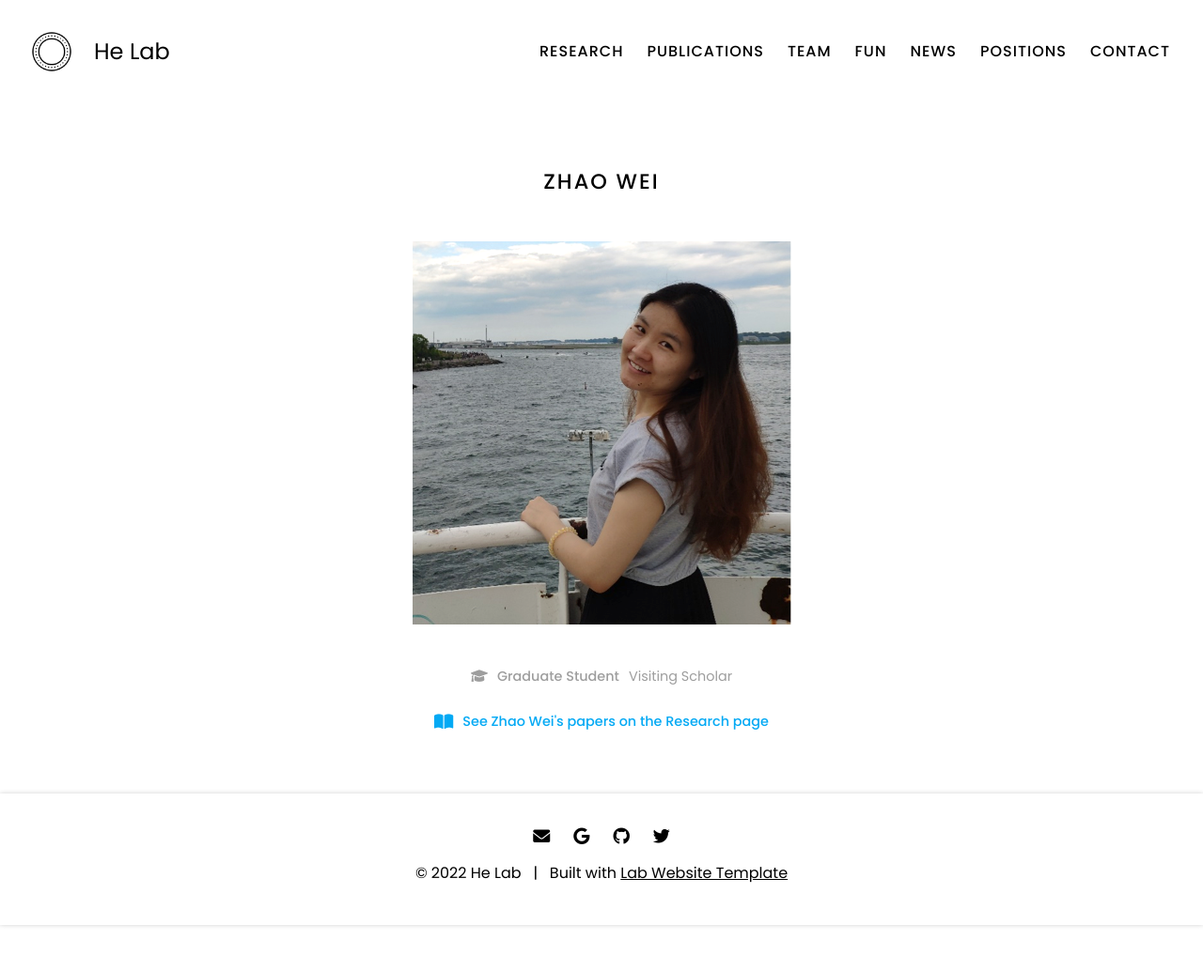
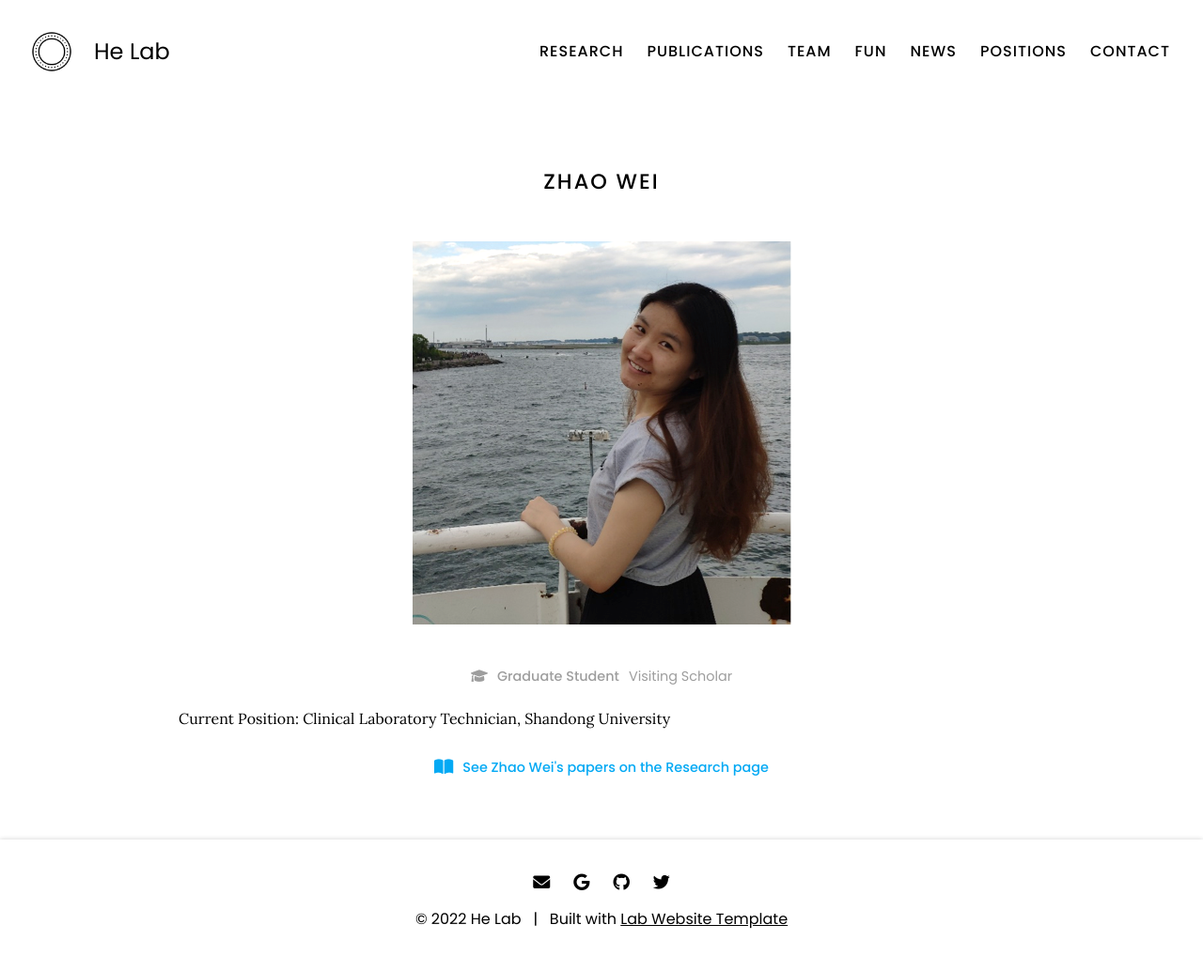
Before and after one commit to vivianschu/blue, a Jekyll site: the page built from _members/zhao-wei.md, in a window 1280 px wide. Shown: the whole page at 94% size. Built offline with Jekyll 4.4.1, drawn with Linux system fonts in a browser that asks for light colours; before the commit the page ends 985 px from its top, so only the background shows below that.

Commit message:
Update zhao-wei.md

```diff
--- a/_members/zhao-wei.md
+++ b/_members/zhao-wei.md
@@ -9,5 +9,6 @@ aliases:
   - Z Wei
 links:
   email:
-current position: Clinical Laboratory Technician, Shandong University
 ---
+
+Current Position: Clinical Laboratory Technician, Shandong University
```
